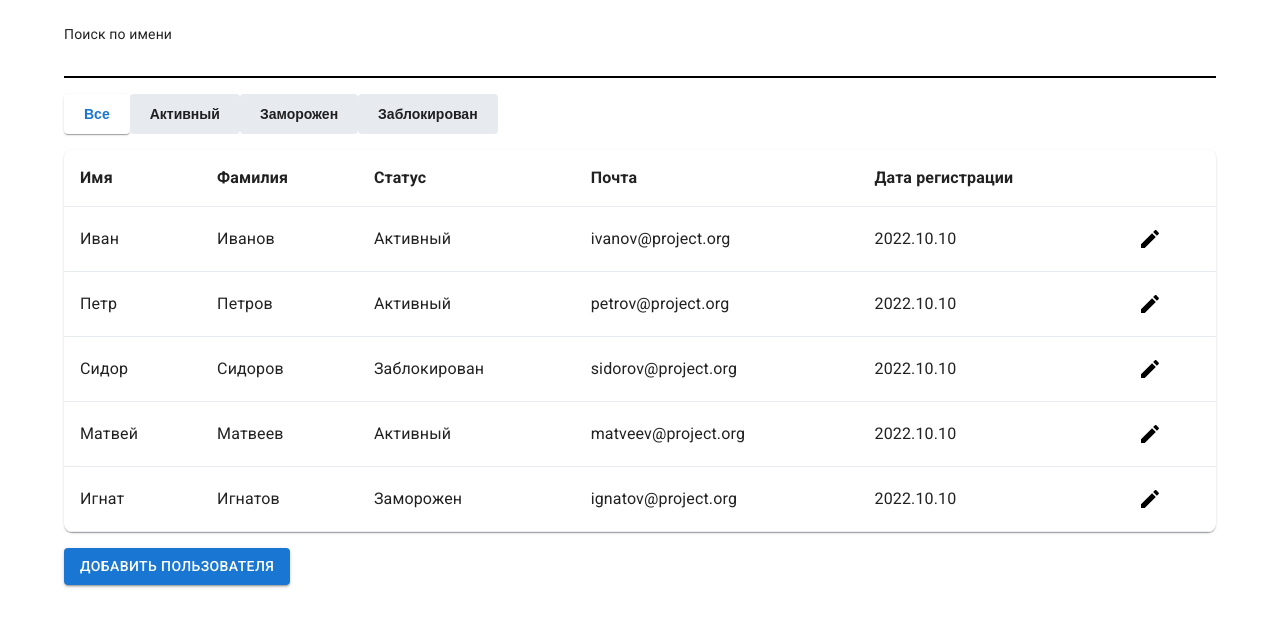
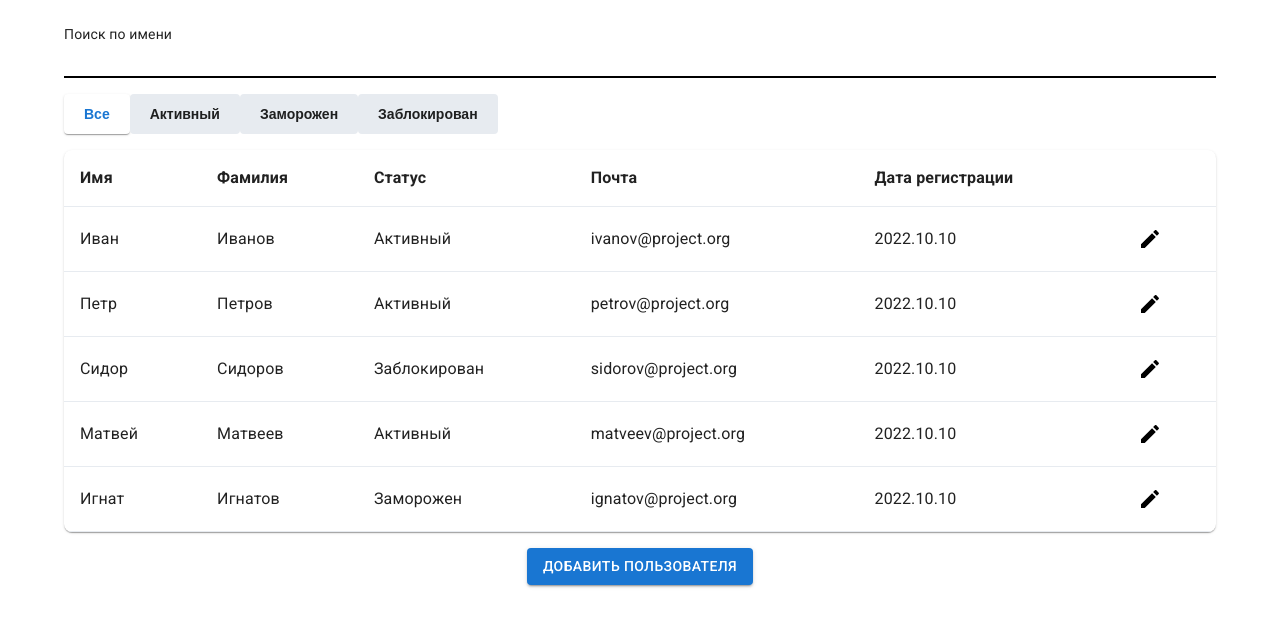
Before and after one commit to NataliaIlina/react-examples, a React app: page / in a window 1280 px wide. Shown: the top 626 px of the page. Built offline with nearby package versions, Linux system fonts and the light colour scheme.

Commit message:
Добавляем Flex & Box (fix)

```diff
--- a/src/ui/Flex/Flex.jsx
+++ b/src/ui/Flex/Flex.jsx
@@ -1,6 +1,10 @@
 import Box from 'ui/Box/Box';
 import React from 'react';
 
-const Flex = ({ children }) => <Box display="flex">{children}</Box>;
+const Flex = ({ children, ...props }) => (
+  <Box display="flex" {...props}>
+    {children}
+  </Box>
+);
 
 export default Flex;
```
